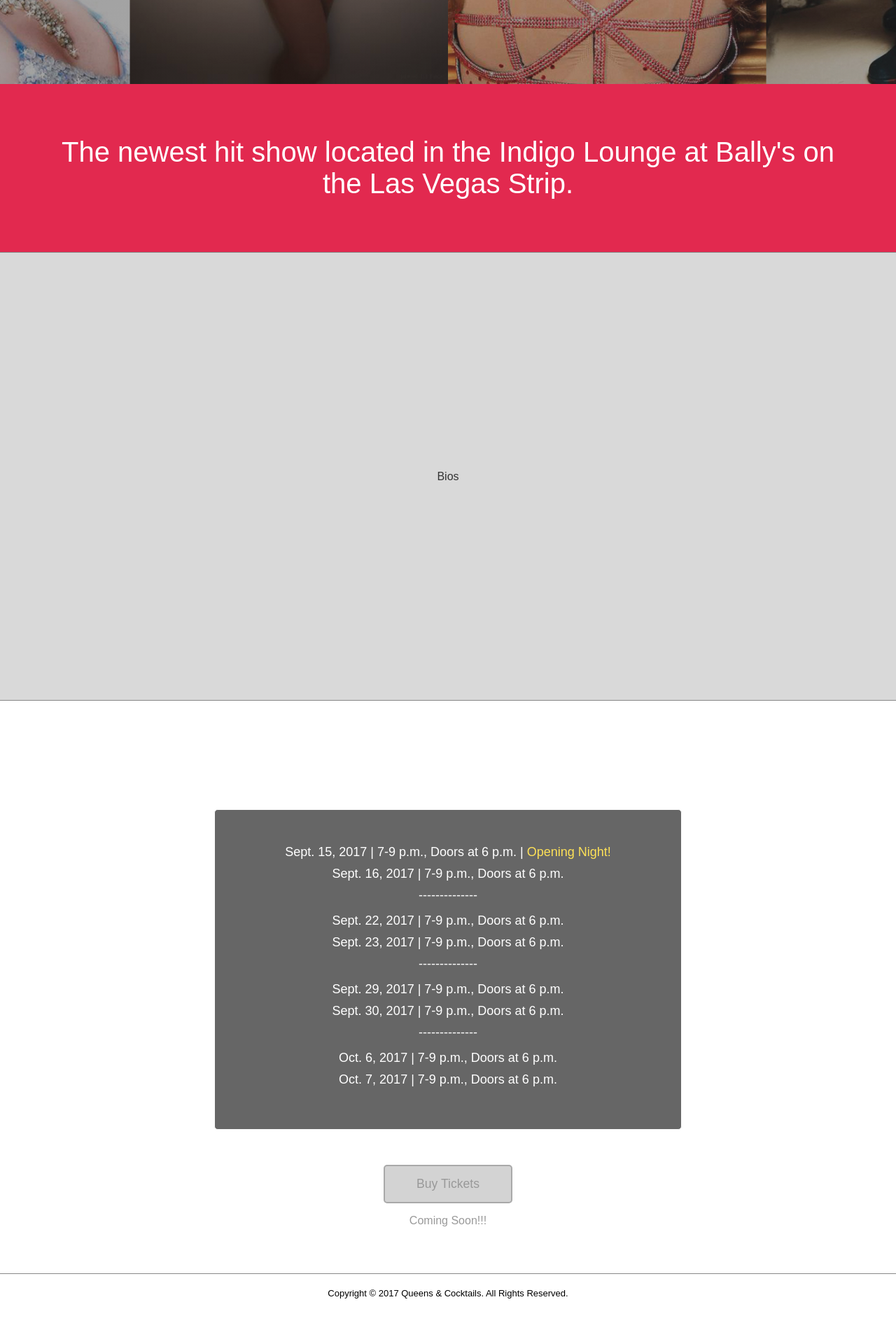
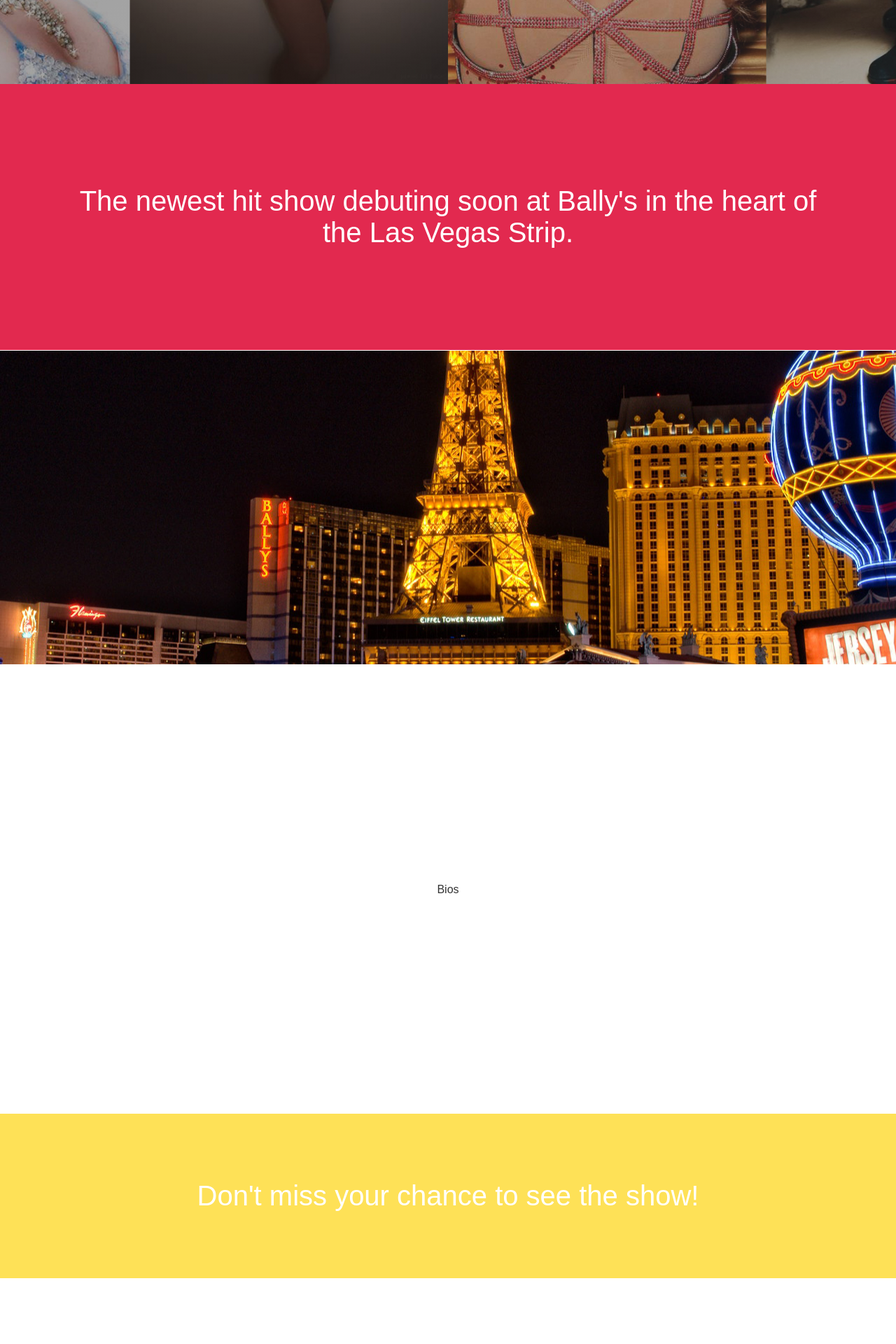
Before and after one commit to alephnode/queens-and-cocktails, a React (Create React App) app: page / in a window 1280 px wide. Shown: the part 680-2600 px from the top of the page at 70% size. Before the commit the page ends 2555 px from the top, so only its background shows below. Built offline with nearby package versions, Linux system fonts and the light colour scheme; a web font is replaced by a local one.

Commit message:
adding hero image area, some about text, and style updates

```diff
--- a/src/App.js
+++ b/src/App.js
@@ -3,6 +3,8 @@
 import Navbar from './components/common/Navbar'
 import Footer from './components/common/Footer'
 import About from './components/about/About'
+import VegasHeroImage from './components/vegas-hero-image/VegasHeroImage'
+import ShowtimesTease from './components/showtimes-tease/ShowtimesTease'
 import Bios from './components/bios/Bios'
 import ShowtimesTickets from './components/showtimes-tickets/ShowtimesTickets'
 
@@ -18,7 +20,9 @@
           <p>Be Fabulous.</p>
         </div>
         <About />
+        <VegasHeroImage />
         <Bios />
+        <ShowtimesTease />
         <ShowtimesTickets />
         <Footer />
       </div>
--- a/src/components/about/About.js
+++ b/src/components/about/About.js
@@ -4,7 +4,7 @@
   render() {
     return (
       <div id="about" className="about-container">
-        <div className="about-text">The newest hit show located in the Indigo Lounge at Bally's on the Las Vegas Strip.</div>
+        <div className="about-text">The newest hit show debuting soon at Bally's in the heart of the Las Vegas Strip.</div>
       </div>
     );
   }
--- /dev/null
+++ b/src/components/showtimes-tease/ShowtimesTease.js
@@ -0,0 +1,8 @@
+import React from 'react'
+
+const ShowtimeTease = () =>
+  <div className="tease-container">
+    Don't miss your chance to see the show!
+  </div>
+
+export default ShowtimeTease
--- /dev/null
+++ b/src/components/vegas-hero-image/VegasHeroImage.js
@@ -0,0 +1,7 @@
+import React from 'react'
+
+const VegasHeroImage = () =>
+  <div className="hero-img-container">
+  </div>
+
+export default VegasHeroImage
--- a/src/style.css
+++ b/src/style.css
@@ -44,21 +44,40 @@
     justify-content: center;
     align-items: center;
     color: #333;
-    border-bottom: 1px solid #888
+    border-bottom: 1px solid #fff
 }
 
 .bios-container {
   height: 80vh;
 }
 
+.about-container, .tease-container {
+    color: white;
+    padding: 50px 0px;
+    border-bottom: 1px solid white
+}
+
 .about-container {
     background: #E2294F;
-    color: white;
-    padding: 70px auto
+}
+
+.tease-container {
+    background: #FEE157;
+}
+
+.hero-img-container {
+    height: 450px;
+    background: url("./assets/images/ballys.jpg");
+    background-repeat: no-repeat;
+    background-position: 50% 50%;
+    border-bottom: 2px solid white
 }
 
 .bios-container {
-    background: #d9d9d9;
+    background: linear-gradient(to bottom right,rgba(0,0,0,0.4)),url('./assets/images/indigo_lounge2.jpg');
+    background-repeat: no-repeat;
+    background-position: 50% 25%;
+    background-size: cover;
 }
 
 .showtimes-container {
@@ -83,9 +102,9 @@
     margin: 50px auto;
 }
 
-.about-text {
+.about-text, .tease-container {
     font-size: 2.5rem;
-    padding: 75px;
+    padding: 95px;
     text-align: center;
 }
 
@@ -168,10 +187,10 @@
 
 .footer {
   width: 100%;
-  background: transparent;
+  background: #E2294F;
   padding: 20px;
   position: absolute;
-  color: black;
+  color: #fff;
   text-align: center
 }
 
@@ -215,7 +234,7 @@
 
 @media (max-width: 650px) {
 
-  .about-text {
+  .about-text, .tease-container {
     font-size: 2rem;
   }
 
```
Also changed, not shown: src/assets/images/ballys.jpg (added), src/assets/images/indigo_lounge2.jpg (added).
